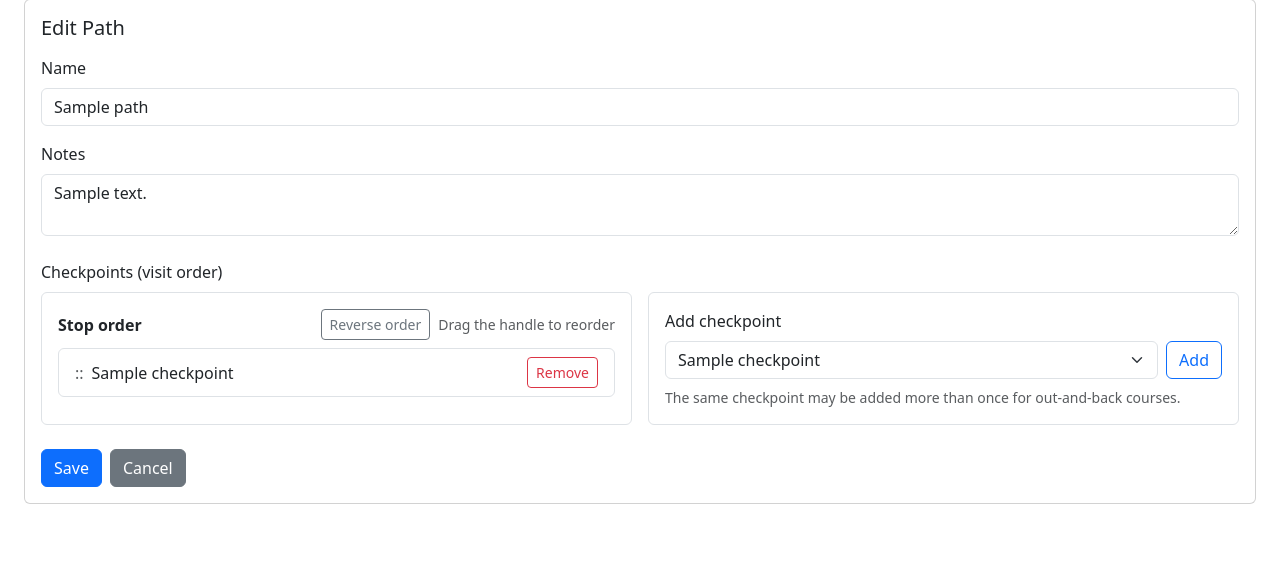
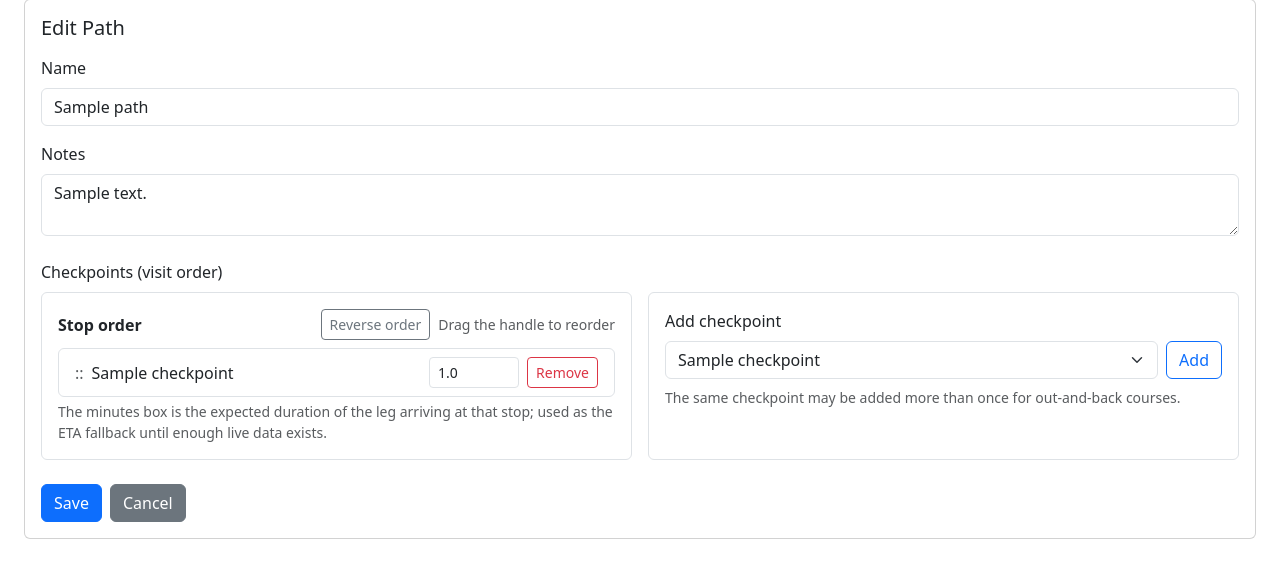
Before and after one commit to brinsoko/LoRa-CP, a Flask app: page /paths/1/edit in a window 1280 px wide. Shown: the part 207-785 px from the top of the page. Run offline with Flask 3, Linux system fonts and the light colour scheme; a user stored in the database is signed in; tables that the repository leaves empty hold one stand-in row (values such as "Sample post"); some libraries are stand-ins or nearby versions.

Commit message:
paths: per-stop expected leg minutes editing
PathStop.expected_leg_minutes (the ETA fallback from the decisions log)
becomes editable: a minutes box per stop on the path edit page, carried
through the paths API as a list aligned with checkpoint_ids. Each list
row now holds its own hidden checkpoint input plus the minutes box, so
drag-reorder and the reverse button keep the pairs aligned without the
separate hidden-container rebuild step.

```diff
--- a/app/api/paths.py
+++ b/app/api/paths.py
@@ -41,6 +41,23 @@ def _serialize_path(path: Path, include_stops: bool = True) -> dict:
             for stop in path.stops
         ]
     return data
+
+
+def _parse_minutes_list(values) -> list[float | None] | None:
+    """Parse an expected_leg_minutes list aligned with checkpoint_ids."""
+    if not isinstance(values, list):
+        return None
+    minutes: list[float | None] = []
+    for value in values:
+        if value in (None, ""):
+            minutes.append(None)
+            continue
+        try:
+            number = float(value)
+            minutes.append(number if number >= 0 else None)
+        except (TypeError, ValueError):
+            minutes.append(None)
+    return minutes
 
 
 def _parse_checkpoint_ids(values: Iterable) -> list[int] | None:
@@ -142,7 +159,7 @@ def path_create():
     path = Path(competition_id=comp_id, name=name, notes=notes or None)
     db.session.add(path)
     db.session.flush()
-    replace_path_stops(path, checkpoint_ids)
+    replace_path_stops(path, checkpoint_ids, _parse_minutes_list(payload.get("expected_leg_minutes")))
     db.session.flush()
     record_audit_event(
         competition_id=comp_id,
@@ -195,7 +212,7 @@ def _update_path(path_id: int, partial: bool):
         invalid = _validate_checkpoints(comp_id, checkpoint_ids)
         if invalid:
             return jsonify({"error": "validation_error", "detail": invalid}), 400
-        replace_path_stops(path, checkpoint_ids)
+        replace_path_stops(path, checkpoint_ids, _parse_minutes_list(payload.get("expected_leg_minutes")))
 
     db.session.flush()
     record_audit_event(
--- a/app/blueprints/paths/routes.py
+++ b/app/blueprints/paths/routes.py
@@ -34,16 +34,28 @@ def _fetch_checkpoints() -> list[dict]:
     return payload.get("checkpoints", [])
 
 
-def _partition_checkpoints(all_checkpoints: list[dict], ordered_ids: list[int]) -> tuple[list[dict], list[dict]]:
+def _partition_checkpoints(
+    all_checkpoints: list[dict],
+    ordered_ids: list[int],
+    minutes: list | None = None,
+) -> tuple[list[dict], list[dict]]:
     """Split into (selected in order, available). A checkpoint may appear
     more than once in ordered_ids (revisit paths), so 'available' keeps
-    every checkpoint; re-adding an already-used one is legal."""
+    every checkpoint; re-adding an already-used one is legal. minutes is
+    the aligned expected_leg_minutes list for redisplay."""
     lookup = {}
     for cp in all_checkpoints:
         cp_id = _parse_int(cp.get("id"))
         if cp_id is not None:
             lookup[cp_id] = cp
-    selected = [lookup[cid] for cid in ordered_ids if cid in lookup]
+    selected = []
+    for idx, cid in enumerate(ordered_ids):
+        if cid not in lookup:
+            continue
+        item = dict(lookup[cid])
+        value = minutes[idx] if minutes and idx < len(minutes) else None
+        item["expected_leg_minutes"] = value if value not in ("", None) else None
+        selected.append(item)
     return selected, list(all_checkpoints)
 
 
@@ -74,7 +86,8 @@ def _render_form(mode: str, path: dict | None, selected: list[dict], available:
 def add_path():
     checkpoints = _fetch_checkpoints()
     selected_ids = _parse_checkpoint_ids(request.form.getlist("checkpoint_ids")) if request.method == "POST" else []
-    selected_items, available_items = _partition_checkpoints(checkpoints, selected_ids)
+    form_minutes = request.form.getlist("expected_leg_minutes") if request.method == "POST" else None
+    selected_items, available_items = _partition_checkpoints(checkpoints, selected_ids, form_minutes)
 
     if request.method == "POST":
         name = (request.form.get("name") or "").strip()
@@ -86,7 +99,12 @@ def add_path():
         resp, payload = api_json(
             "POST",
             "/api/paths",
-            json={"name": name, "notes": notes, "checkpoint_ids": selected_ids},
+            json={
+                "name": name,
+                "notes": notes,
+                "checkpoint_ids": selected_ids,
+                "expected_leg_minutes": request.form.getlist("expected_leg_minutes"),
+            },
         )
         if resp.status_code == 201:
             flash(_("Path created."), "success")
@@ -106,10 +124,14 @@ def edit_path(path_id: int):
 
     checkpoints = _fetch_checkpoints()
     existing_ids = [s.get("checkpoint_id") for s in path.get("stops", [])]
-    selected_ids = (
-        _parse_checkpoint_ids(request.form.getlist("checkpoint_ids")) if request.method == "POST" else existing_ids
-    )
-    selected_items, available_items = _partition_checkpoints(checkpoints, selected_ids)
+    existing_minutes = [s.get("expected_leg_minutes") for s in path.get("stops", [])]
+    if request.method == "POST":
+        selected_ids = _parse_checkpoint_ids(request.form.getlist("checkpoint_ids"))
+        minutes = request.form.getlist("expected_leg_minutes")
+    else:
+        selected_ids = existing_ids
+        minutes = existing_minutes
+    selected_items, available_items = _partition_checkpoints(checkpoints, selected_ids, minutes)
 
     if request.method == "POST":
         name = (request.form.get("name") or "").strip()
@@ -121,7 +143,12 @@ def edit_path(path_id: int):
         resp, payload = api_json(
             "PATCH",
             f"/api/paths/{path_id}",
-            json={"name": name, "notes": notes, "checkpoint_ids": selected_ids},
+            json={
+                "name": name,
+                "notes": notes,
+                "checkpoint_ids": selected_ids,
+                "expected_leg_minutes": request.form.getlist("expected_leg_minutes"),
+            },
         )
         if resp.status_code == 200:
             flash(_("Path updated."), "success")
--- a/app/templates/path_edit.html
+++ b/app/templates/path_edit.html
@@ -44,10 +44,16 @@
                   <li class="list-group-item d-flex align-items-center gap-2" data-cp-id="{{ cp.id }}" data-cp-name="{{ cp.name }}">
                     <span class="drag-handle text-muted">::</span>
                     <span class="flex-grow-1">{{ cp.name }}</span>
+                    <input type="hidden" name="checkpoint_ids" value="{{ cp.id }}">
+                    <input type="number" step="any" min="0" class="form-control form-control-sm leg-minutes"
+                           style="width: 90px;" name="expected_leg_minutes"
+                           title="{{ _('Expected minutes from the previous stop (ETA fallback)') }}"
+                           placeholder="{{ _('min') }}" value="{{ cp.expected_leg_minutes if cp.expected_leg_minutes is not none else '' }}">
                     <button type="button" class="btn btn-sm btn-outline-danger" data-action="remove">{{ _('Remove') }}</button>
                   </li>
                 {% endfor %}
               </ul>
+              <div class="form-text">{{ _('The minutes box is the expected duration of the leg arriving at that stop; used as the ETA fallback until enough live data exists.') }}</div>
               <div id="selectedEmptyNotice" class="text-muted small {% if selected_items %}d-none{% endif %} mt-2">{{ _('No checkpoints selected yet.') }}</div>
             </div>
           </div>
@@ -69,8 +75,6 @@
         </div>
       </div>
 
-      <div id="checkpointHiddenInputs"></div>
-
       <div class="d-flex gap-2">
         <button class="btn btn-primary" type="submit">{{ _('Save') }}</button>
         <a class="btn btn-secondary" href="{{ url_for('paths.list_paths') }}">{{ _('Cancel') }}</a>
@@ -88,7 +92,6 @@ document.addEventListener("DOMContentLoaded", function() {
   const availableSelect = document.getElementById("availableCheckpoints");
   const addButton = document.getElementById("addCheckpointBtn");
   const reverseButton = document.getElementById("reverseOrderBtn");
-  const hiddenContainer = document.getElementById("checkpointHiddenInputs");
   const emptyNotice = document.getElementById("selectedEmptyNotice");
 
   function updateEmptyState() {
@@ -97,28 +100,18 @@ document.addEventListener("DOMContentLoaded", function() {
     emptyNotice.classList.toggle("d-none", hasItems);
   }
 
-  function refreshHiddenInputs() {
-    if (!hiddenContainer || !selectedList) return;
-    hiddenContainer.innerHTML = "";
-    selectedList.querySelectorAll("[data-cp-id]").forEach((item) => {
-      const input = document.createElement("input");
-      input.type = "hidden";
-      input.name = "checkpoint_ids";
-      input.value = item.dataset.cpId;
-      hiddenContainer.appendChild(input);
-    });
-  }
-
   function attachRemoveHandler(item) {
     const removeBtn = item.querySelector("[data-action='remove']");
     if (!removeBtn) return;
     removeBtn.addEventListener("click", () => {
       item.remove();
-      refreshHiddenInputs();
       updateEmptyState();
     });
   }
 
+  // Each li carries its own checkpoint_ids hidden input and the
+  // expected_leg_minutes box, so the submitted parallel lists follow the
+  // DOM order after any drag/reverse without a rebuild step.
   function createSelectedItem(cpId, cpName) {
     const li = document.createElement("li");
     li.className = "list-group-item d-flex align-items-center gap-2";
@@ -133,6 +126,20 @@ document.addEventListener("DOMContentLoaded", function() {
     label.className = "flex-grow-1";
     label.textContent = cpName;
 
+    const hidden = document.createElement("input");
+    hidden.type = "hidden";
+    hidden.name = "checkpoint_ids";
+    hidden.value = cpId;
+
+    const minutes = document.createElement("input");
+    minutes.type = "number";
+    minutes.step = "any";
+    minutes.min = "0";
+    minutes.name = "expected_leg_minutes";
+    minutes.className = "form-control form-control-sm leg-minutes";
+    minutes.style.width = "90px";
+    minutes.placeholder = "{{ _('min') }}";
+
     const removeBtn = document.createElement("button");
     removeBtn.type = "button";
     removeBtn.className = "btn btn-sm btn-outline-danger";
@@ -141,6 +148,8 @@ document.addEventListener("DOMContentLoaded", function() {
 
     li.appendChild(handle);
     li.appendChild(label);
+    li.appendChild(hidden);
+    li.appendChild(minutes);
     li.appendChild(removeBtn);
 
     attachRemoveHandler(li);
@@ -154,7 +163,6 @@ document.addEventListener("DOMContentLoaded", function() {
     // Options stay in the list; a checkpoint may appear on the path twice.
     const item = createSelectedItem(option.value, option.textContent);
     selectedList.appendChild(item);
-    refreshHiddenInputs();
     updateEmptyState();
   });
 
@@ -162,20 +170,16 @@ document.addEventListener("DOMContentLoaded", function() {
     if (!selectedList) return;
     const items = Array.from(selectedList.querySelectorAll("[data-cp-id]"));
     items.reverse().forEach((item) => selectedList.appendChild(item));
-    refreshHiddenInputs();
   });
 
   if (selectedList) {
     Sortable.create(selectedList, {
       handle: ".drag-handle",
       animation: 150,
-      onSort: refreshHiddenInputs,
-      onEnd: refreshHiddenInputs,
     });
   }
 
   selectedList?.querySelectorAll("[data-cp-id]").forEach(attachRemoveHandler);
-  refreshHiddenInputs();
   updateEmptyState();
 });
 </script>
--- a/app/utils/paths.py
+++ b/app/utils/paths.py
@@ -91,23 +91,31 @@ def group_ids_containing_checkpoint(comp_id: int, checkpoint_id: int) -> set[int
     return {row[0] for row in rows}
 
 
-def replace_path_stops(path: Path, ordered_checkpoint_ids: list[int]) -> None:
+def replace_path_stops(
+    path: Path,
+    ordered_checkpoint_ids: list[int],
+    expected_minutes: list[float | None] | None = None,
+) -> None:
     """Rewrite a path's stops to the given checkpoint order.
 
-    Positions are reassigned densely from 0. Existing expected_leg_minutes
-    values are kept for positions whose checkpoint did not change, since a
-    pure reorder of later stops shouldn't wipe earlier leg estimates.
+    Positions are reassigned densely from 0. expected_minutes, when given,
+    is aligned with the checkpoint list (ETA fallback per leg); otherwise
+    existing values are kept for positions whose checkpoint did not
+    change, so a pure reorder of later stops doesn't wipe leg estimates.
     """
     previous = {stop.position: stop for stop in path.stops}
     path.stops = []
     db.session.flush()
     for position, checkpoint_id in enumerate(ordered_checkpoint_ids):
-        old = previous.get(position)
-        keep_minutes = old.expected_leg_minutes if (old and old.checkpoint_id == checkpoint_id) else None
+        if expected_minutes is not None:
+            minutes = expected_minutes[position] if position < len(expected_minutes) else None
+        else:
+            old = previous.get(position)
+            minutes = old.expected_leg_minutes if (old and old.checkpoint_id == checkpoint_id) else None
         path.stops.append(
             PathStop(
                 checkpoint_id=checkpoint_id,
                 position=position,
-                expected_leg_minutes=keep_minutes,
+                expected_leg_minutes=minutes,
             )
         )
```
